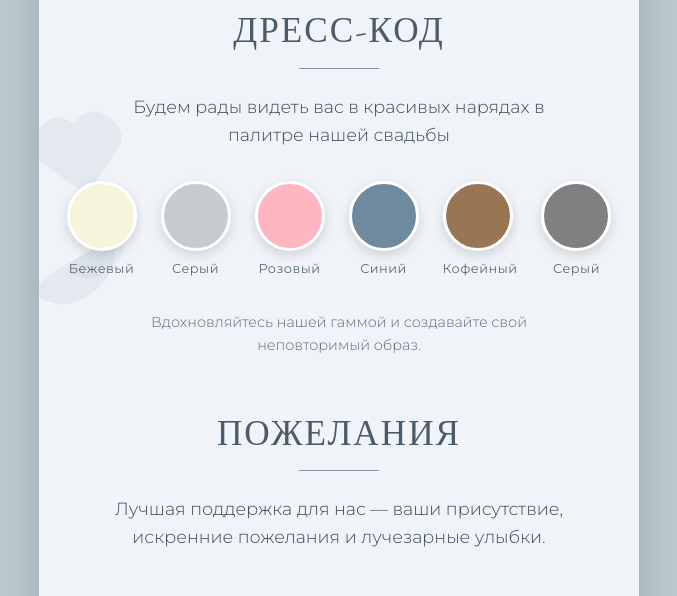
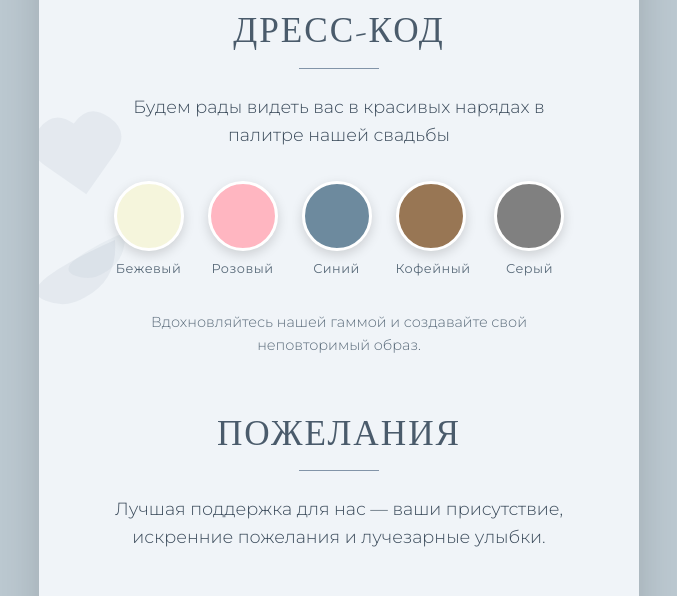
Before and after one commit to alanka1200/wedding, a plain HTML site: page index.html in a window 1280 px wide. Shown: the part 2802-3398 px from the top of the page, without its empty margins (301-978 px from the left). Drawn offline with nearby package versions, Linux system fonts and the light colour scheme.

Commit message:
Update index.html

```diff
--- a/index.html
+++ b/index.html
@@ -838,10 +838,6 @@
                         <div class="palette-label">Бежевый</div>
                     </div>
                     <div class="palette-item">
-                        <div class="palette-color color2"></div>
-                        <div class="palette-label">Серый</div>
-                    </div>
-                    <div class="palette-item">
                         <div class="palette-color color3"></div>
                         <div class="palette-label">Розовый</div>
                     </div>
```
